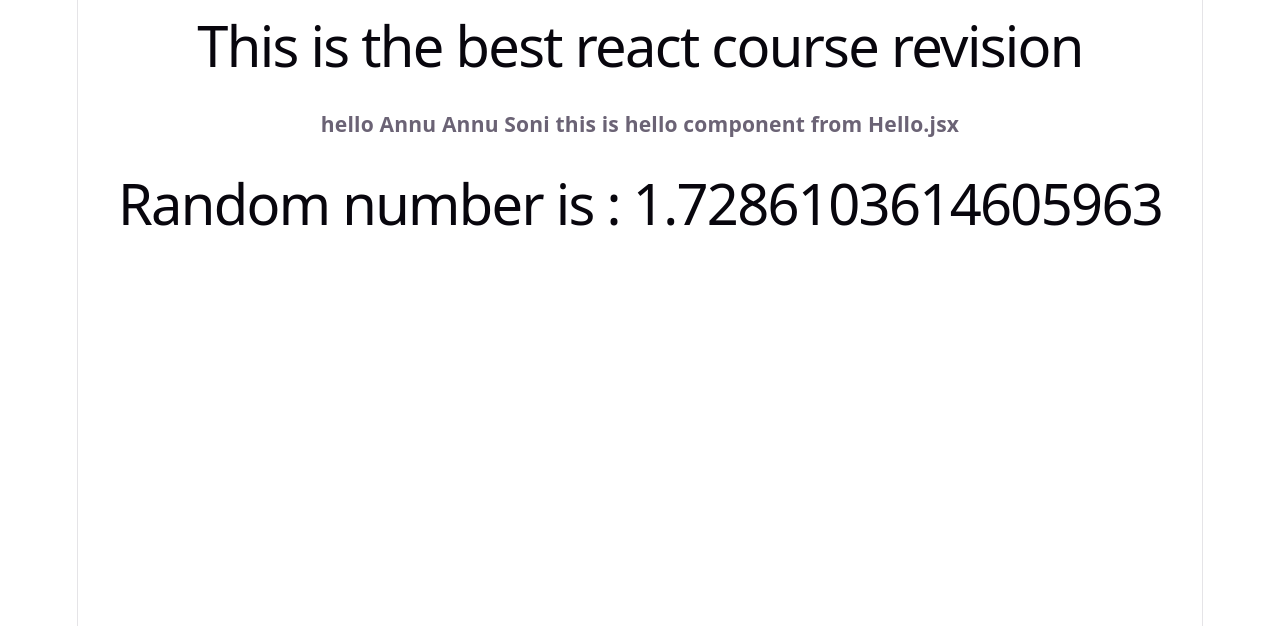
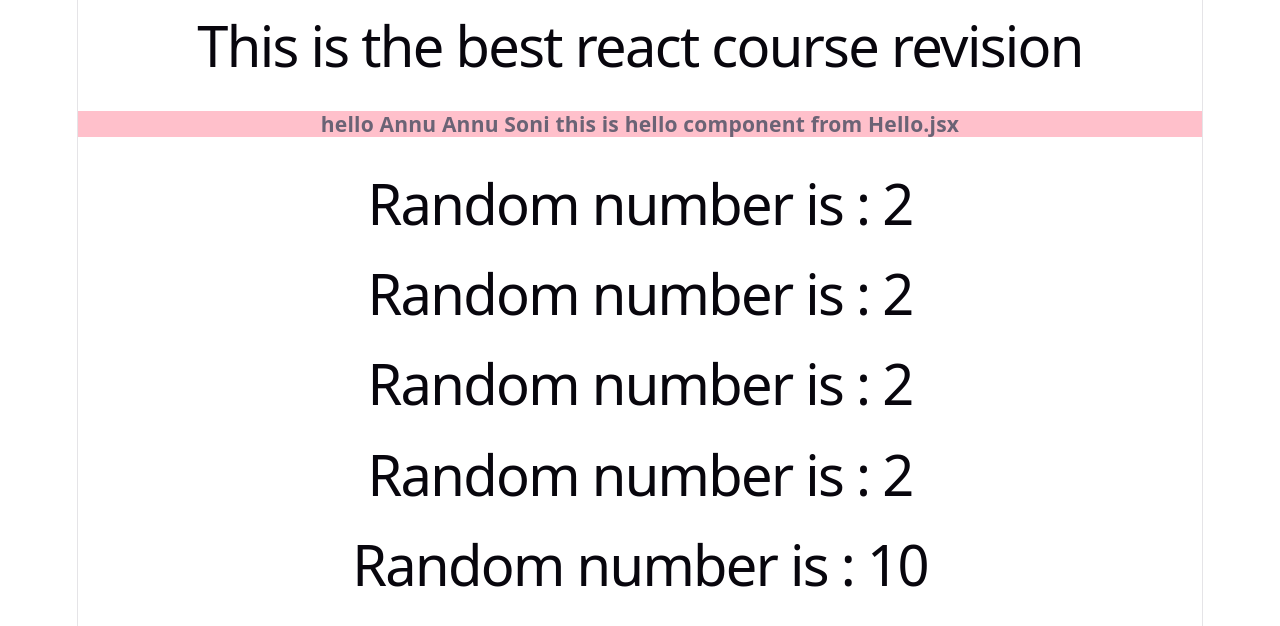
Before and after one commit to Annu9111/React.js, a React (Vite) app in the folder 08Revision/: page / in a window 1280 px wide. Shown: the top 626 px of the page. Built offline with nearby package versions, Linux system fonts and the light colour scheme.

Commit message:
revision

```diff
--- a/08Revision/src/Hello.jsx
+++ b/08Revision/src/Hello.jsx
@@ -7,7 +7,11 @@ function Hello(){
     }
     return(
         <>
-        <h3>hello {myname} {fullName()} this is hello component from Hello.jsx</h3>
+        <h3 style={{'background-color' : "pink"}}>hello {myname} {fullName()} this is hello component from Hello.jsx</h3>
+        <Random></Random>
+        <Random></Random>
+        <Random></Random>
+        <Random></Random>
         <Random></Random>
         </>
     )
--- a/08Revision/src/Random.jsx
+++ b/08Revision/src/Random.jsx
@@ -1,7 +1,8 @@
 // import React from 'react'
 
+
 function Random() {
-  let number = Math.random()*10 ;
+  let number = Math.round(Math.random()*10) ;
   return (
     <div>
       <h1>Random number is : {number}</h1>
--- a/08Revision/vite.config.js
+++ b/08Revision/vite.config.js
@@ -1,7 +1,11 @@
+import { defineConfig } from 'vite'
 import react from '@vitejs/plugin-react'
-import { defineConfig } from 'vite'
 
-// https://vite.dev/config/
 export default defineConfig({
   plugins: [react()],
+  server: {
+    watch: {
+      usePolling: true,
+    },
+  },
 })
```
